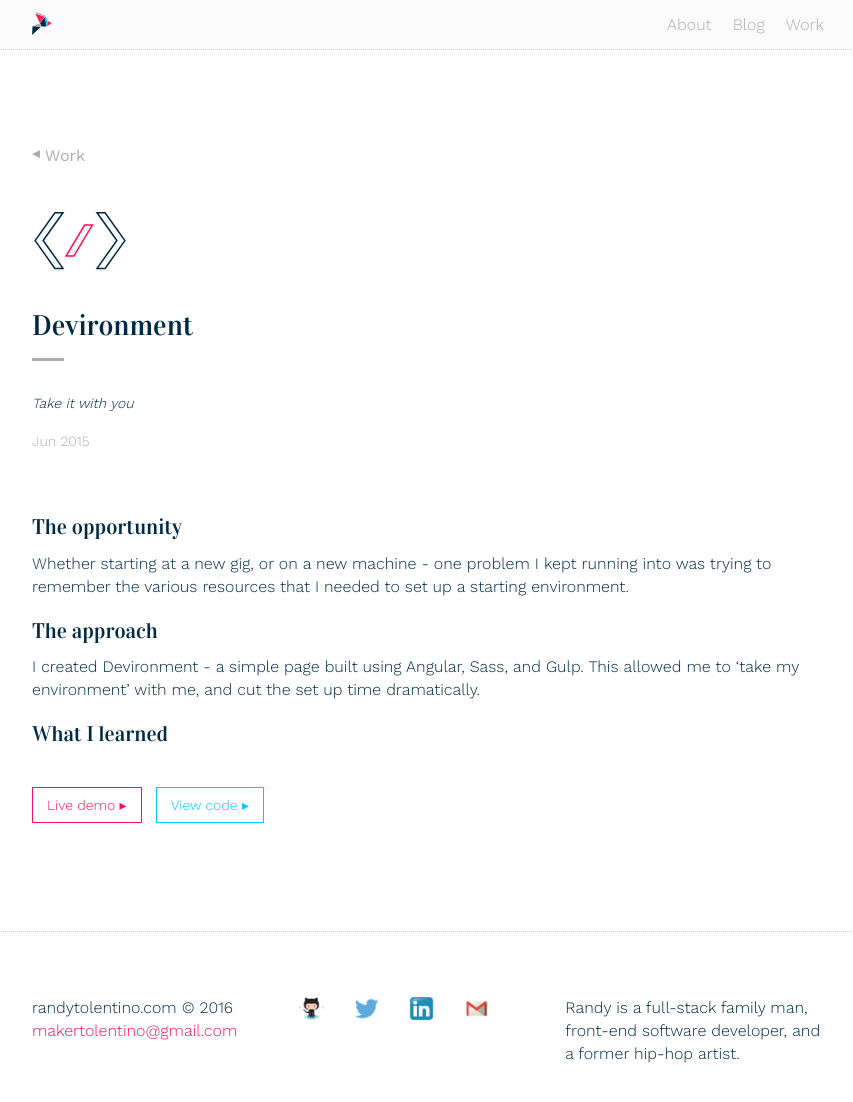
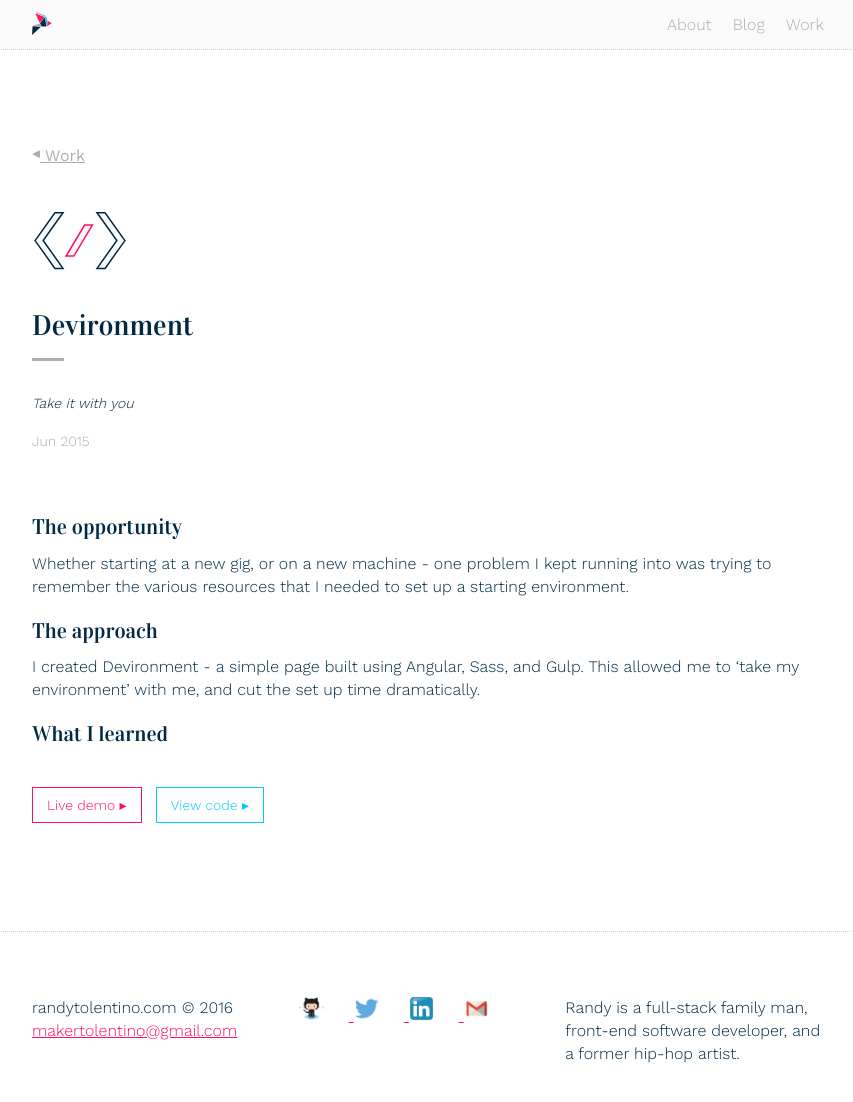
Before and after one commit to techtolentino/techtolentino.github.io, a Jekyll site: the page built from _projects/devironment.md, in a window 1280 px wide and 1150 px high. Shown: the top 1102 px of the window, without its empty margins (208-1061 px from the left). Built offline with Jekyll 4.4.1, drawn with Linux system fonts in a browser that asks for light colours.

Commit message:
adjust underlines

```diff
--- a/_sass/_button.scss
+++ b/_sass/_button.scss
@@ -7,6 +7,7 @@
     font-weight: lighter;
     margin: 2em 1em 2em 0;
     display: inline-block;
+    text-decoration: none;
     &:nth-child(2) {
     	border: 1px solid $blue;
     	color: $blue;
--- a/_sass/_header.scss
+++ b/_sass/_header.scss
@@ -55,6 +55,7 @@
 .header-link {
     margin: 0 .5em 0 .5em;
     color: $grey;
+    text-decoration: none;
 
     &:hover {
         border-bottom: 3px solid $grey;
--- a/_sass/_post.scss
+++ b/_sass/_post.scss
@@ -23,6 +23,7 @@
 
     &-link {
         color: $darkblue;
+        text-decoration: none;
 
         &:hover {
             color: $blue;
--- a/_sass/_project.scss
+++ b/_sass/_project.scss
@@ -23,6 +23,7 @@
 
     &-link {
         color: $darkblue;
+        text-decoration: none;
 
         &:hover {
             color: $blue;
--- a/_sass/_text.scss
+++ b/_sass/_text.scss
@@ -31,7 +31,7 @@ small, .font_small {
     font-size: 0.75em;
 }
 a {
-    text-decoration: none;
+    // text-decoration: none;
     color: $magenta;
 }
 
```
